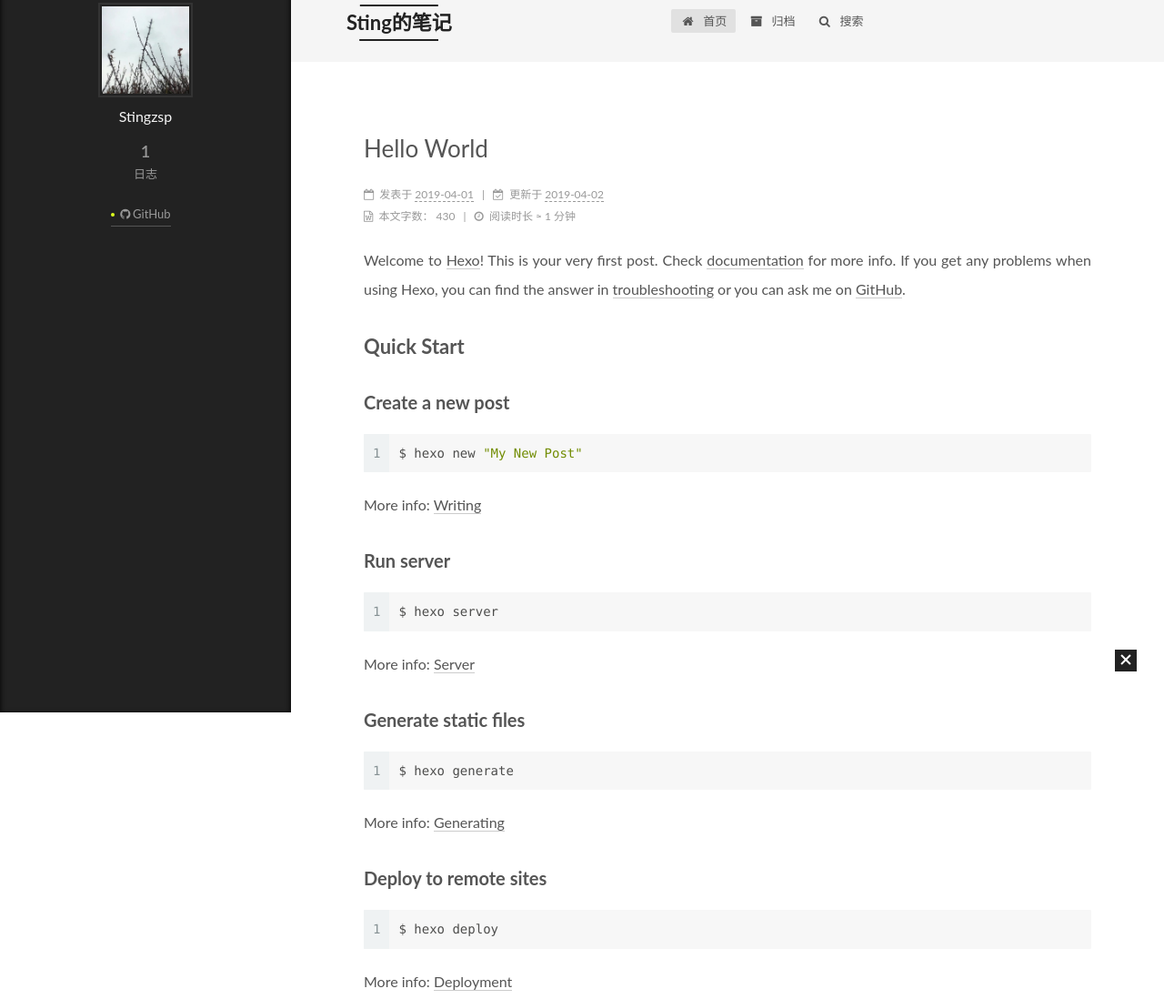
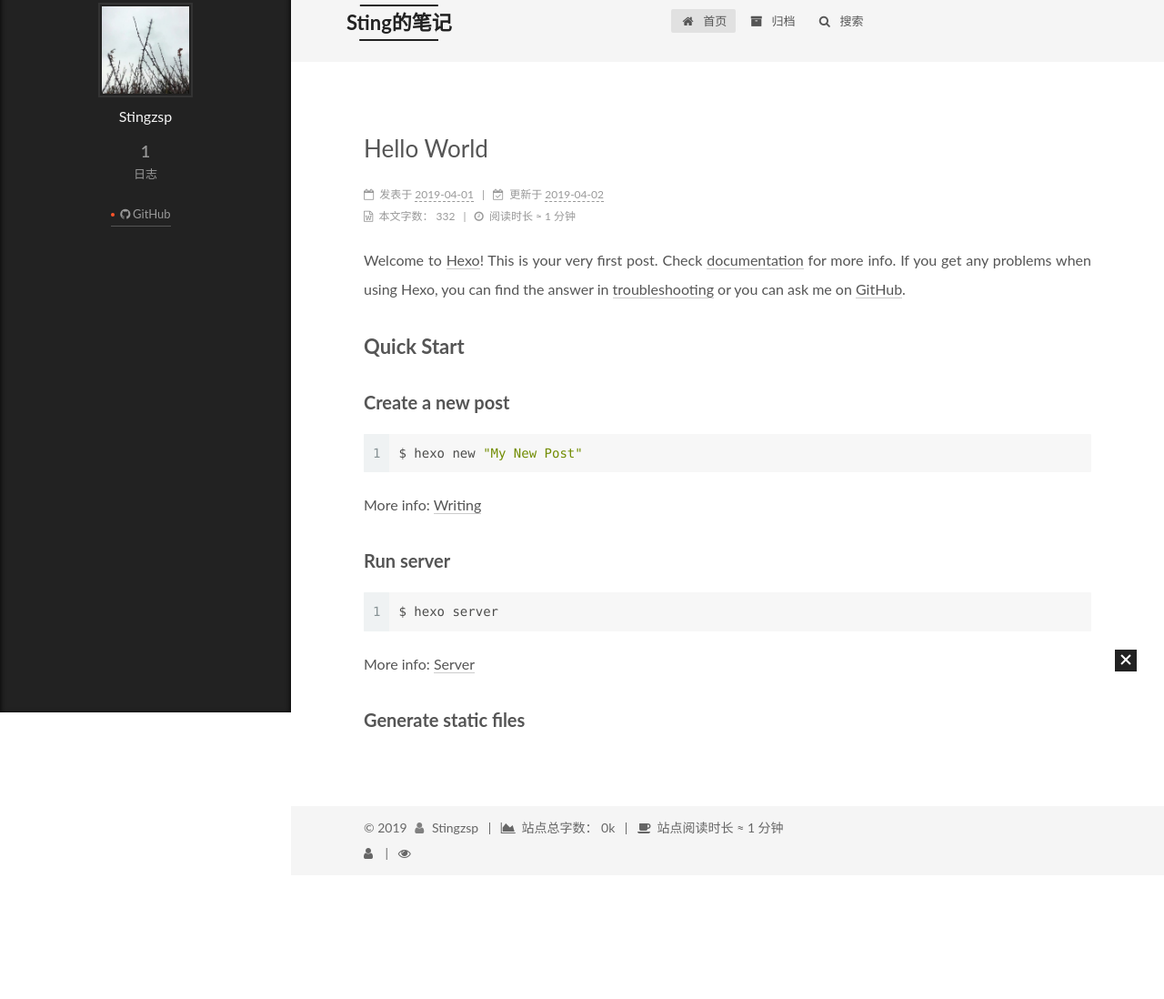
Before and after one commit to stingzsp/stingzsp.github.io, a plain HTML site: page index.html in a window 1280 px wide. Shown: the part 17-1115 px from the top of the page at 91% size. After the commit the page ends 979 px from the top, so only its background shows below. Drawn offline with Linux system fonts and the light colour scheme; some packages are replaced by stand-ins of ours; a script that the page names is missing.

Commit message:
Site updated: 2019-04-02 11:10:12

```diff
--- a/css/main.css
+++ b/css/main.css
@@ -1758,7 +1758,7 @@ pre .javascript .function {
   width: 4px;
   height: 4px;
   border-radius: 50%;
-  background: #ddff1d;
+  background: #ff542a;
 }
 .feed-link,
 .chat {
--- a/index.html
+++ b/index.html
@@ -377,7 +377,7 @@
 
                   <span class="post-meta-item-text">更新于</span>
 
-                <time title="修改时间：2019-04-02 01:11:32" itemprop="dateModified" datetime="2019-04-02T01:11:32+08:00">2019-04-02</time>
+                <time title="修改时间：2019-04-02 01:39:26" itemprop="dateModified" datetime="2019-04-02T01:39:26+08:00">2019-04-02</time>
 
 
           </span>
@@ -405,7 +405,7 @@
 
                   <span class="post-meta-item-text">本文字数：</span>
 
-                <span title="本文字数">430</span>
+                <span title="本文字数">332</span>
 
 
 
@@ -446,11 +446,7 @@
 <p>More info: <a href="https://hexo.io/docs/writing.html" target="_blank" rel="noopener">Writing</a></p>
 <h3 id="Run-server"><a href="#Run-server" class="headerlink" title="Run server"></a>Run server</h3><figure class="highlight bash"><table><tr><td class="gutter"><pre><span class="line">1</span><br></pre></td><td class="code"><pre><span class="line">$ hexo server</span><br></pre></td></tr></table></figure>
 <p>More info: <a href="https://hexo.io/docs/server.html" target="_blank" rel="noopener">Server</a></p>
-<h3 id="Generate-static-files"><a href="#Generate-static-files" class="headerlink" title="Generate static files"></a>Generate static files</h3><figure class="highlight bash"><table><tr><td class="gutter"><pre><span class="line">1</span><br></pre></td><td class="code"><pre><span class="line">$ hexo generate</span><br></pre></td></tr></table></figure>
-<p>More info: <a href="https://hexo.io/docs/generating.html" target="_blank" rel="noopener">Generating</a></p>
-<h3 id="Deploy-to-remote-sites"><a href="#Deploy-to-remote-sites" class="headerlink" title="Deploy to remote sites"></a>Deploy to remote sites</h3><figure class="highlight bash"><table><tr><td class="gutter"><pre><span class="line">1</span><br></pre></td><td class="code"><pre><span class="line">$ hexo deploy</span><br></pre></td></tr></table></figure>
-<p>More info: <a href="https://hexo.io/docs/deployment.html" target="_blank" rel="noopener">Deployment</a></p>
-
+<h3 id="Generate-static-files"><a href="#Generate-static-files" class="headerlink" title="Generate static files"></a>Generate static files</h3>
 
 
 
--- a/search.xml
+++ b/search.xml
@@ -3,6 +3,6 @@
   <entry>
     <title><![CDATA[Hello World]]></title>
     <url>%2F4a17b156.html</url>
-    <content type="text"><![CDATA[Welcome to Hexo! This is your very first post. Check documentation for more info. If you get any problems when using Hexo, you can find the answer in troubleshooting or you can ask me on GitHub. Quick StartCreate a new post1$ hexo new "My New Post" More info: Writing Run server1$ hexo server More info: Server Generate static files1$ hexo generate More info: Generating Deploy to remote sites1$ hexo deploy More info: Deployment]]></content>
+    <content type="text"><![CDATA[Welcome to Hexo! This is your very first post. Check documentation for more info. If you get any problems when using Hexo, you can find the answer in troubleshooting or you can ask me on GitHub. Quick StartCreate a new post1$ hexo new "My New Post" More info: Writing Run server1$ hexo server More info: Server Generate static files]]></content>
   </entry>
 </search>
```
Also changed, not shown: 4a17b156.html (+5 -9 lines).
